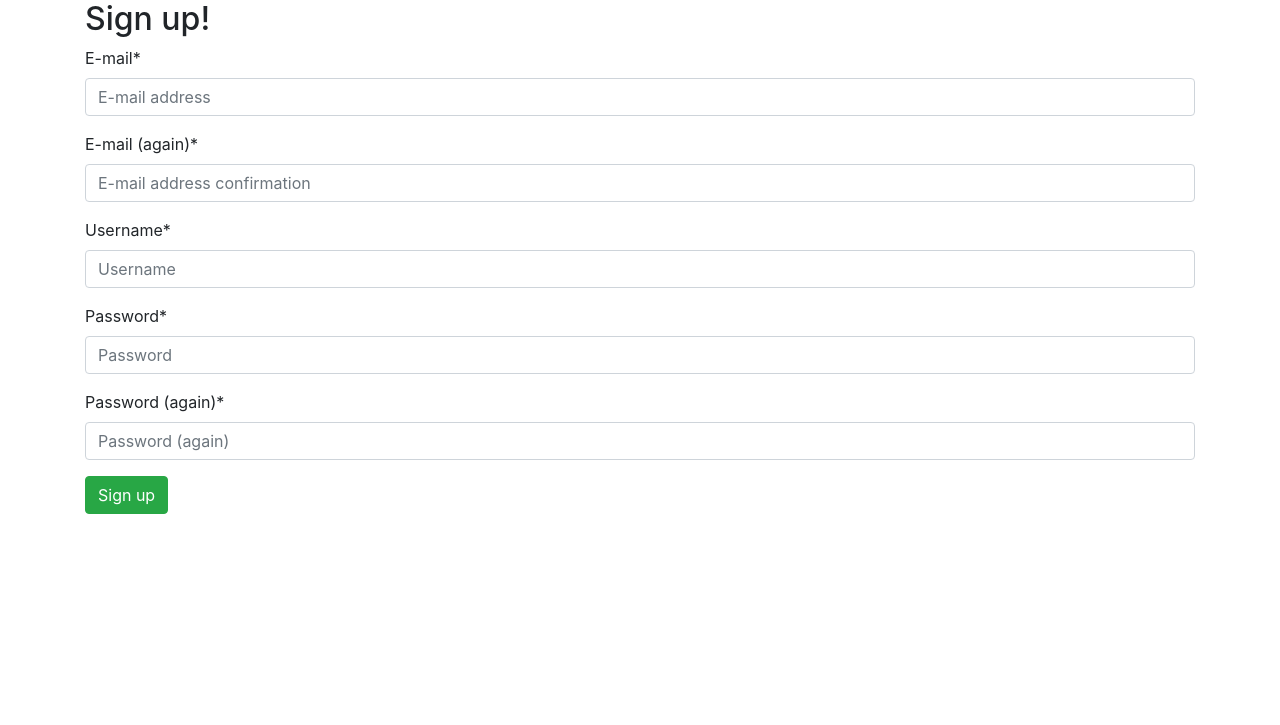
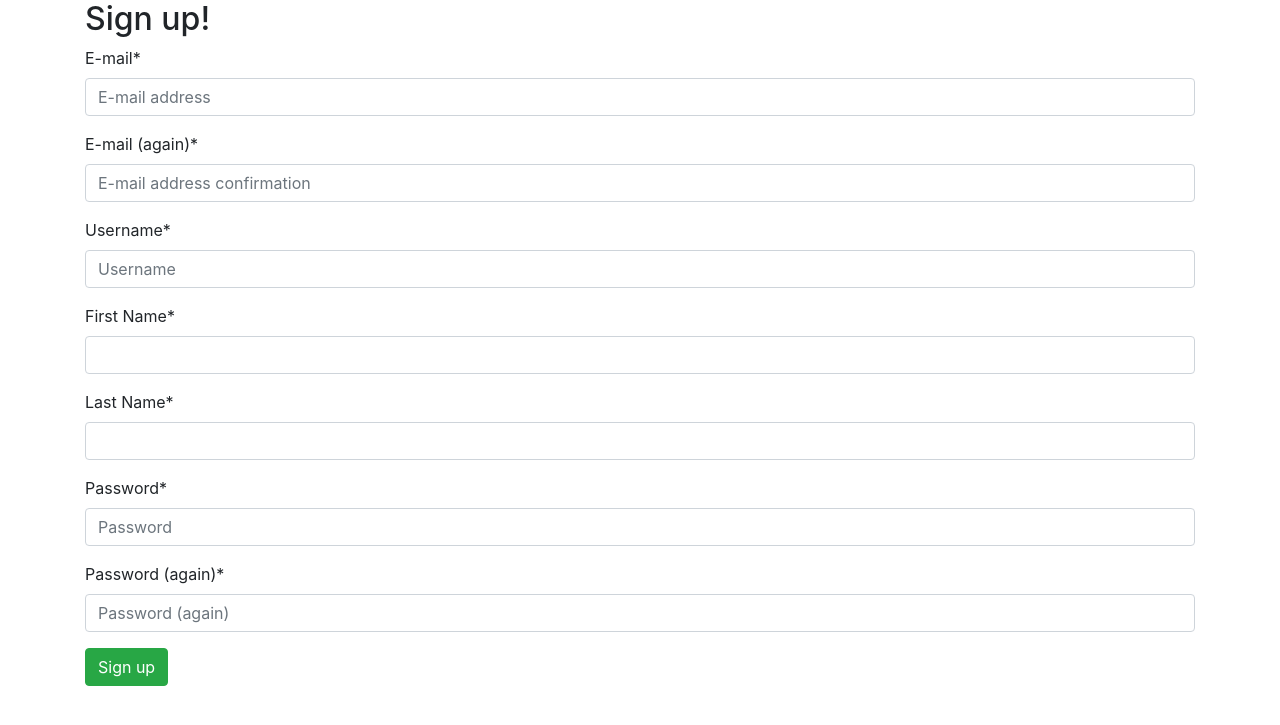
Before and after one commit to thehimel/django-multi-user-types, a Django app: page /accounts/signup/manager/ in a window 1280 px wide. Shown: the part 24-749 px from the top of the page. Run offline with Django 3.2, Linux system fonts and the light colour scheme; some libraries are stand-ins or nearby versions.

Commit message:
refactor: ManagerSignUp with Bootstrap

```diff
--- a/src/core/appvars.py
+++ b/src/core/appvars.py
@@ -2,5 +2,9 @@
 
 USERNAME_MAX_LENGTH = 30  # Used in project_directory/adpater.py
 
+# Used in core.forms
+FIRST_NAME_MAX_LENGTH = 30
+LAST_NAME_MAX_LENGTH = 30
+
 EMPLOYEE = 'E'
 MANAGER = 'M'
--- a/src/core/forms.py
+++ b/src/core/forms.py
@@ -1,10 +1,18 @@
 from allauth.account.forms import SignupForm
-from core.appvars import MANAGER
+from core.appvars import MANAGER, FIRST_NAME_MAX_LENGTH, LAST_NAME_MAX_LENGTH
+from django import forms
 
 
 class ManagerSignupForm(SignupForm):
+    first_name = forms.CharField(
+        max_length=FIRST_NAME_MAX_LENGTH, label='First Name')
+    last_name = forms.CharField(
+        max_length=LAST_NAME_MAX_LENGTH, label='Last Name')
+
     def save(self, request):
         user = super(ManagerSignupForm, self).save(request)
+        user.first_name = self.cleaned_data['first_name']
+        user.last_name = self.cleaned_data['last_name']
         user.user_type = MANAGER
         user.save()
         return user
--- a/src/templates/core/auth/signup.html
+++ b/src/templates/core/auth/signup.html
@@ -2,7 +2,7 @@
 {% load crispy_forms_tags %}
 
 {% block content %}
-<div class="container mt-4">
+<div class="container mt-4 mb-4">
     <h2>Sign up!</h2>
     <form method="post" novalidate>
         {% csrf_token %}
```
